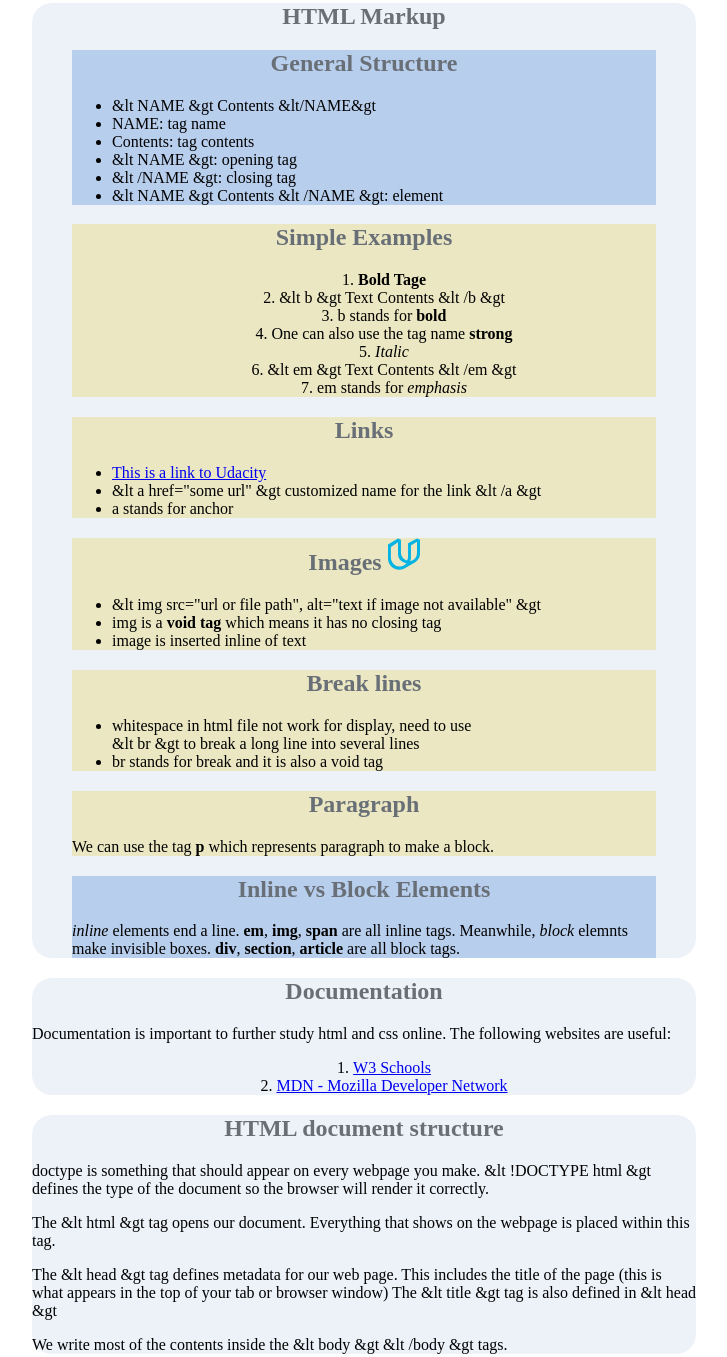
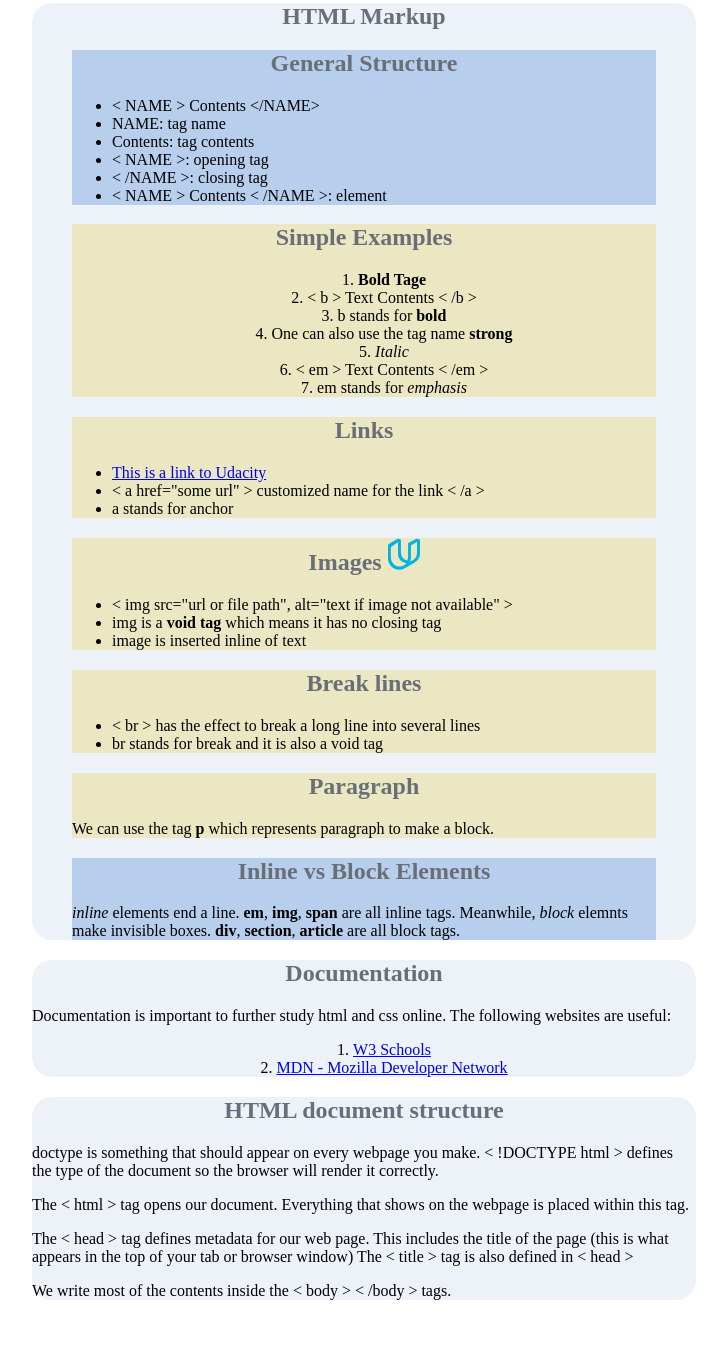
Before and after one commit to Charlio/intro-programming-udacity, a plain HTML site: page 2-Make-a-Stylish-Website/3_project_starter_kit/index.html in a window 1280 px wide. Shown: the part 766-2123 px from the top of the page, without its empty margins (276-1003 px from the left). After the commit the page ends 2082 px from the top, so only its background shows below. Drawn offline with Linux system fonts and the light colour scheme.

Commit message:
update stylish website project

```diff
--- a/2-Make-a-Stylish-Website/3_project_starter_kit/index.html
+++ b/2-Make-a-Stylish-Website/3_project_starter_kit/index.html
@@ -7,7 +7,7 @@ text that will be ignored by the computer! -->
   This will allow the browser to display certain characters (such as non-Roman letters) correctly.
   You should include this line in the head of all of your webpages. -->
   <title>My Notes On HTML</title> <!-- This is the title of your page (what appears in the name of a browser tab) -->
-  <link rel="stylesheet" href="style.css"> <!-- This line links your CSS stylesheet to your HTML -->
+  <link rel="stylesheet" href="css/style.css"> <!-- This line links your CSS stylesheet to your HTML -->
 </head>
 <body> <!-- The body tag is where the "flesh" of your HTML goes -->
   <!-- Write your main HTML content here -->
@@ -36,8 +36,8 @@ text that will be ignored by the computer! -->
     </article>
     <article class="concept">
         <h2>Components of the Web</h2>
-        <p>The components of the web include the client (your computer and browser),<br>
-        the Internet, and servers. The client and servers interact through something <br>
+        <p>The components of the web include the client (your computer and browser),
+        the Internet, and servers. The client and servers interact through something
         called the Hypertext Transfer Protocol (HTTP).</p>
     </article>
   </section>
@@ -59,23 +59,23 @@ text that will be ignored by the computer! -->
     <article class="concept">
         <h2>General Structure</h2>
         <ul>
-            <li>&amp;lt NAME &amp;gt Contents &amp;lt/NAME&amp;gt </li>
+            <li>&lt; NAME &gt; Contents &lt;/NAME&gt; </li>
             <li>NAME: tag name</li>
             <li>Contents: tag contents</li>
-            <li>&amp;lt NAME &amp;gt: opening tag</li>
-            <li>&amp;lt /NAME &amp;gt: closing tag</li>
-            <li> &amp;lt NAME &amp;gt Contents &amp;lt /NAME &amp;gt: element</li>
+            <li>&lt; NAME &gt;: opening tag</li>
+            <li>&lt; /NAME &gt;: closing tag</li>
+            <li> &lt; NAME &gt; Contents &lt; /NAME &gt;: element</li>
         </ul>
     </article>
     <article class="example">
         <h2>Simple Examples</h2>
         <ol>
             <li><b>Bold Tage</b></li>
-            <li> &amp;lt b &amp;gt Text Contents &amp;lt /b &amp;gt </li>
+            <li> &lt; b &gt; Text Contents &lt; /b &gt; </li>
             <li>b stands for <b>bold</b></li>
             <li>One can also use the tag name <strong>strong</strong></li>
             <li><em>Italic</em></li>
-            <li>&amp;lt em &amp;gt Text Contents &amp;lt /em &amp;gt </li>
+            <li>&lt; em &gt; Text Contents &lt; /em &gt; </li>
             <li>em stands for <em>emphasis</em></li>
         </ol>
     </article>
@@ -83,14 +83,14 @@ text that will be ignored by the computer! -->
         <h2>Links</h2>
         <ul>
             <li><a href="https://www.udacity.com/">This is a link to Udacity</a></li>
-            <li>&amp;lt a href="some url" &amp;gt customized name for the link &amp;lt /a &amp;gt </li>
+            <li>&lt; a href="some url" &gt; customized name for the link &lt; /a &gt; </li>
             <li>a stands for anchor</li>
         </ul>
     </article>
     <article class="example">
-        <h2>Images <img src="udacity_logo.jpg" alt="Udacity Logo"></h2>
+        <h2>Images <img src="images/udacity_logo.jpg" alt="Udacity Logo"></h2>
         <ul>
-            <li> &amp;lt img src="url or file path", alt="text if image not available" &amp;gt </li>
+            <li> &lt; img src="url or file path", alt="text if image not available" &gt; </li>
             <li>img is a <strong>void tag</strong> which means it has no closing tag</li>
             <li>image is inserted inline of text</li>
         </ul>
@@ -98,8 +98,7 @@ text that will be ignored by the computer! -->
     <article class="example">
         <h2>Break lines</h2>
         <ul>
-            <li>whitespace in html file not work for display, need to use <br>
-            &amp;lt br &amp;gt to break a long line into several lines</li>
+            <li> &lt; br &gt; has the effect to break a long line into several lines</li>
             <li>br stands for break and it is also a void tag</li>
         </ul>
     </article>
@@ -130,21 +129,21 @@ text that will be ignored by the computer! -->
   <section class="html_struct">
     <h2>HTML document structure</h2>
     <p>doctype is something that should appear on every webpage you make.
-            &amp;lt !DOCTYPE html &amp;gt defines the type of the document so the
+            &lt; !DOCTYPE html &gt; defines the type of the document so the
             browser will render it correctly.
     </p>
     <p>
-        The &amp;lt html &amp;gt tag opens our document. Everything that shows
+        The &lt; html &gt; tag opens our document. Everything that shows
              on the webpage is placed within this tag.
     </p>
     <p>
-        The &amp;lt head &amp;gt tag defines metadata for our web page.
+        The &lt; head &gt; tag defines metadata for our web page.
              This includes the title of the page (this is what
              appears in the top of your tab or browser window)
-        The &amp;lt title &amp;gt tag is also defined in &amp;lt head &amp;gt
+        The &lt; title &gt; tag is also defined in &lt; head &gt;
     </p>
     <p>
-        We write most of the contents inside the &amp;lt body &amp;gt &amp;lt /body &amp;gt tags.
+        We write most of the contents inside the &lt; body &gt; &lt; /body &gt; tags.
     </p>
   </section>
 </body>
```
Also changed, not shown: 2-Make-a-Stylish-Website/3_project_starter_kit/css/style.css (renamed from 2-Make-a-Stylish-Website/3_project_starter_kit/style.css), 2-Make-a-Stylish-Website/3_project_starter_kit/images/udacity_logo.jpg (renamed from 2-Make-a-Stylish-Website/3_project_starter_kit/udacity_logo.jpg), 2 other files.
